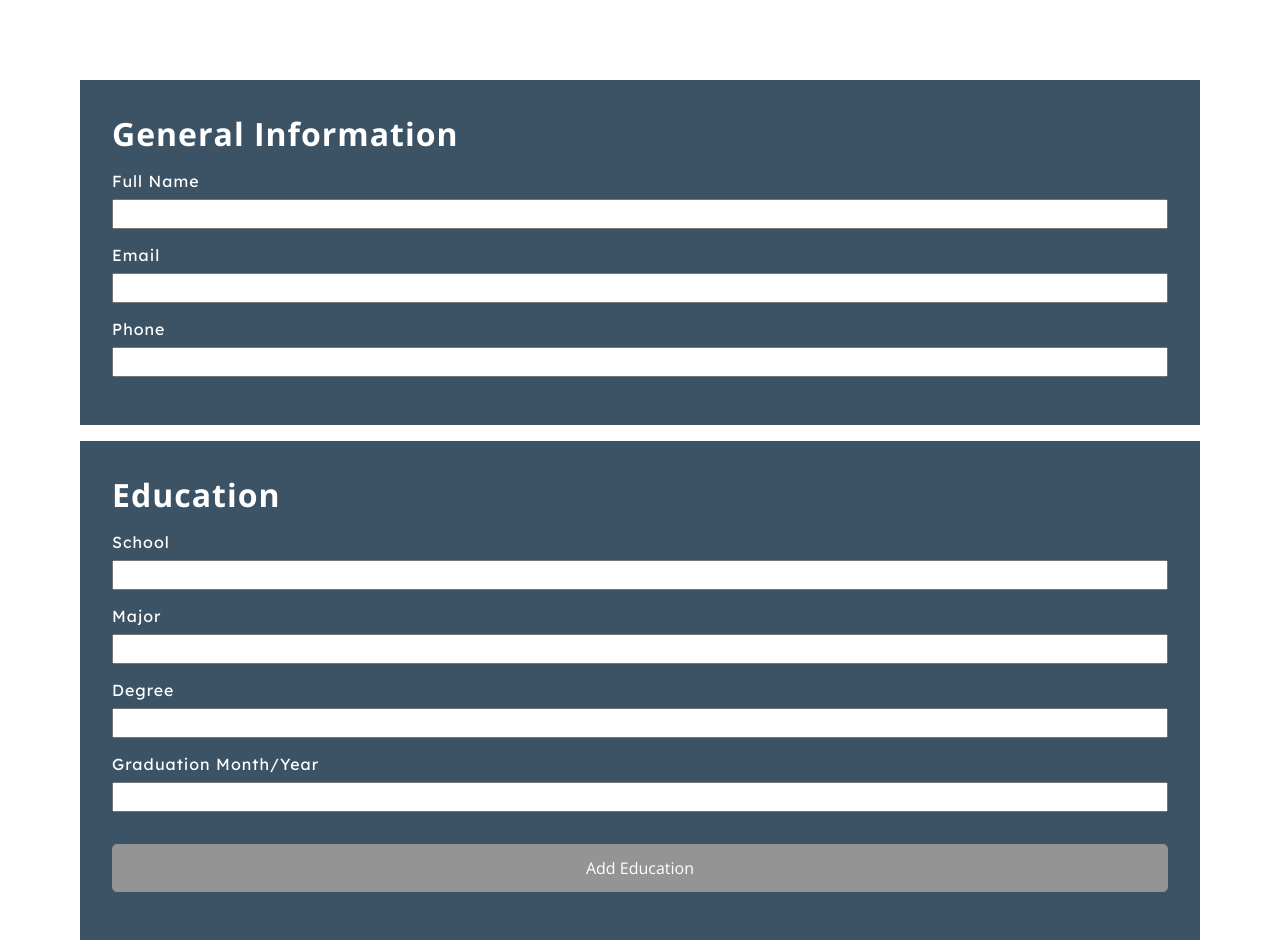
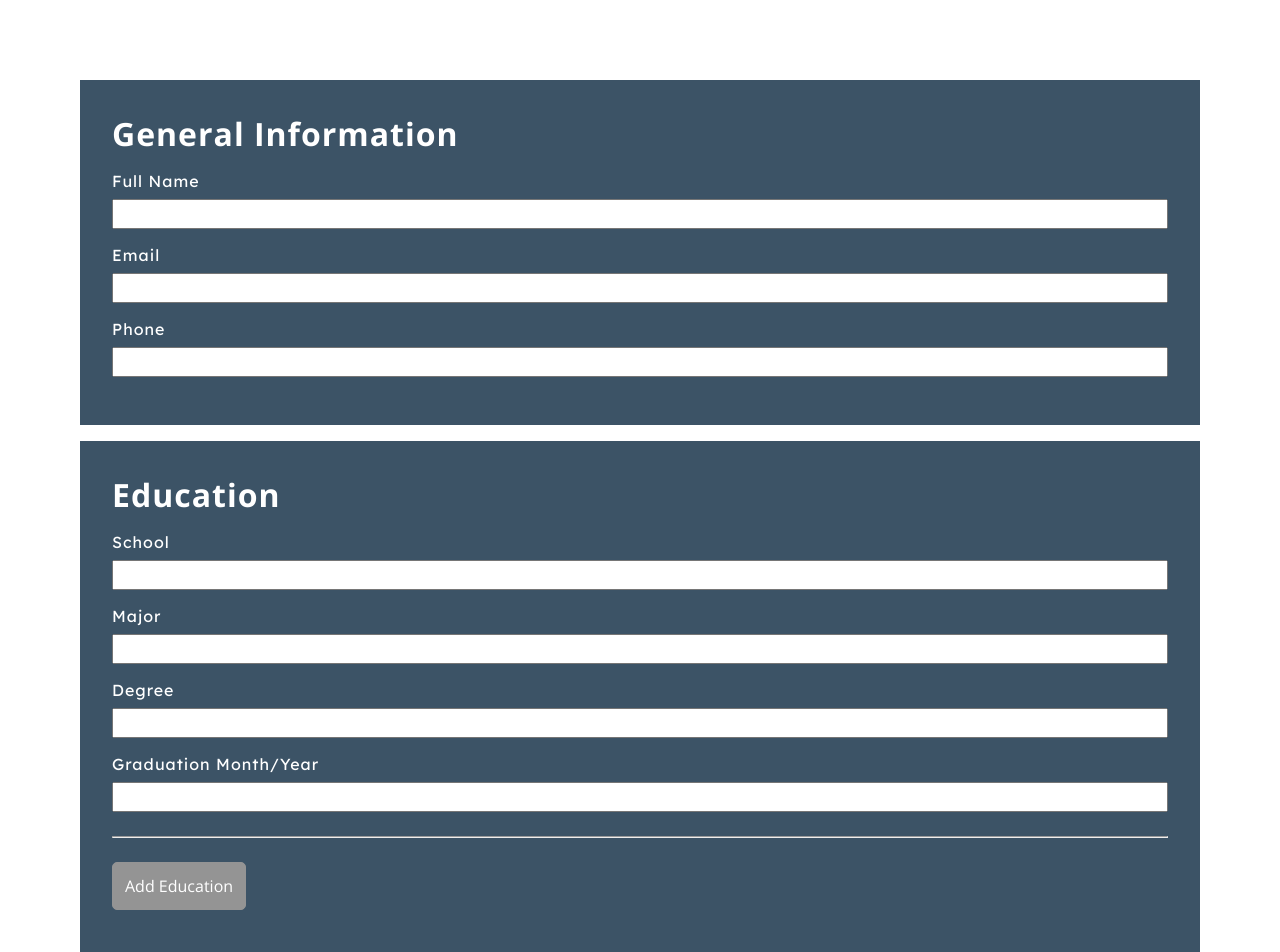
Before and after one commit to DevKarenC/react-cv-project, a React (Create React App) app: page / in a window 1280 px wide. Shown: the top 952 px of the page. Built offline with nearby package versions, Linux system fonts and the light colour scheme.

Commit message:
Separate Education Form into another component

```diff
--- a/src/components/Education.jsx
+++ b/src/components/Education.jsx
@@ -1,30 +1,21 @@
 import React from "react";
+import EducationForm from "./EducationForm";
 
 class Education extends React.Component {
   constructor(props) {
     super(props);
     this.state = {
-      school: "",
-      major: "",
-      degree: "",
-      graduationDate: "",
+      educationList: [<EducationForm isSubmitted={this.props.isSubmitted} />],
     };
   }
 
-  handleSchoolChange = (e) => {
-    this.setState({ school: e.target.value });
-  };
-
-  handleMajorChange = (e) => {
-    this.setState({ major: e.target.value });
-  };
-
-  handleDegreeChange = (e) => {
-    this.setState({ degree: e.target.value });
-  };
-
-  handleGraduationDateChange = (e) => {
-    this.setState({ graduationDate: e.target.value });
+  handleNewEducationForm = (e) => {
+    this.setState((state) => {
+      const educationList = state.educationList.concat(
+        <EducationForm isSubmitted={this.props.isSubmitted} />
+      );
+      return { educationList };
+    });
   };
 
   render() {
@@ -33,46 +24,12 @@ class Education extends React.Component {
         <div className="heading">
           <h1>Education</h1>
         </div>
-        {this.props.isSubmitted ? (
-          <form>
-            <label>School</label>
-            <p>{this.state.school}</p>
-            <label>Major</label>
-            <p>{this.state.major}</p>
-            <label>Degree</label>
-            <p>{this.state.degree}</p>
-            <label>Graduation Month/Year</label>
-            <p>{this.state.graduationDate}</p>
-          </form>
-        ) : (
-          <form className="edit-input">
-            <label>School</label>
-            <input
-              type="text"
-              value={this.state.school}
-              onChange={this.handleSchoolChange}
-            />
-            <label>Major</label>
-            <input
-              type="text"
-              value={this.state.major}
-              onChange={this.handleMajorChange}
-            />
-            <label>Degree</label>
-            <input
-              type="text"
-              value={this.state.degree}
-              onChange={this.handleDegreeChange}
-            />
-            <label>Graduation Month/Year</label>
-            <input
-              type="text"
-              value={this.state.graduationDate}
-              onChange={this.handleGraduationDateChange}
-            />
-            <button className="add-section">Add Education</button>
-          </form>
-        )}
+        {this.state.educationList.map((form) => (
+          <EducationForm isSubmitted={this.props.isSubmitted} />
+        ))}
+        <button className="add-section" onClick={this.handleNewEducationForm}>
+          Add Education
+        </button>
       </div>
     );
   }
--- /dev/null
+++ b/src/components/EducationForm.jsx
@@ -0,0 +1,78 @@
+import React from "react";
+
+class EducationForm extends React.Component {
+  constructor(props) {
+    super(props);
+    this.state = {
+      school: "",
+      major: "",
+      degree: "",
+      graduationDate: "",
+    };
+  }
+
+  handleSchoolChange = (e) => {
+    this.setState({ school: e.target.value });
+  };
+
+  handleMajorChange = (e) => {
+    this.setState({ major: e.target.value });
+  };
+
+  handleDegreeChange = (e) => {
+    this.setState({ degree: e.target.value });
+  };
+
+  handleGraduationDateChange = (e) => {
+    this.setState({ graduationDate: e.target.value });
+  };
+
+  render() {
+    return (
+      <React.Fragment>
+        {this.props.isSubmitted ? (
+          <React.Fragment>
+            <label>School</label>
+            <p>{this.state.school}</p>
+            <label>Major</label>
+            <p>{this.state.major}</p>
+            <label>Degree</label>
+            <p>{this.state.degree}</p>
+            <label>Graduation Month/Year</label>
+            <p>{this.state.graduationDate}</p>
+          </React.Fragment>
+        ) : (
+          <div className="edit-input">
+            <label>School</label>
+            <input
+              type="text"
+              value={this.state.school}
+              onChange={this.handleSchoolChange}
+            />
+            <label>Major</label>
+            <input
+              type="text"
+              value={this.state.major}
+              onChange={this.handleMajorChange}
+            />
+            <label>Degree</label>
+            <input
+              type="text"
+              value={this.state.degree}
+              onChange={this.handleDegreeChange}
+            />
+            <label>Graduation Month/Year</label>
+            <input
+              type="text"
+              value={this.state.graduationDate}
+              onChange={this.handleGraduationDateChange}
+            />
+          </div>
+        )}
+        <hr />
+      </React.Fragment>
+    );
+  }
+}
+
+export default EducationForm;
--- a/src/components/Experience.jsx
+++ b/src/components/Experience.jsx
@@ -34,7 +34,7 @@ class Experience extends React.Component {
           <h1>Experience</h1>
         </div>
         {this.props.isSubmitted ? (
-          <form>
+          <div>
             <label>Company Name</label>
             <p>{this.state.companyName}</p>
             <label>Position Title</label>
@@ -43,9 +43,9 @@ class Experience extends React.Component {
             <p>{this.state.employmentDates}</p>
             <label>Responsibilities</label>
             <p>{this.state.responsibilities}</p>
-          </form>
+          </div>
         ) : (
-          <form className="edit-input">
+          <div className="edit-input">
             <label>Company Name</label>
             <input
               type="text"
@@ -71,7 +71,7 @@ class Experience extends React.Component {
               onChange={this.handleResponsibilitiesChange}
             />
             <button className="add-section">Add Experience</button>
-          </form>
+          </div>
         )}
       </div>
     );
--- a/src/components/General.jsx
+++ b/src/components/General.jsx
@@ -27,16 +27,16 @@ class General extends React.Component {
       <div className="section">
         <h1>General Information </h1>
         {this.props.isSubmitted ? (
-          <form>
+          <div>
             <label>Full Name</label>
             <p>{this.state.fullName}</p>
             <label>Email</label>
             <p>{this.state.email}</p>
             <label>Phone</label>
             <p>{this.state.phone}</p>
-          </form>
+          </div>
         ) : (
-          <form className="edit-input">
+          <div className="edit-input">
             <label>Full Name</label>
             <input
               type="text"
@@ -55,7 +55,7 @@ class General extends React.Component {
               value={this.state.phone}
               onChange={this.handlePhoneChange}
             />
-          </form>
+          </div>
         )}
       </div>
     );
--- a/src/styles/styles.css
+++ b/src/styles/styles.css
@@ -7,6 +7,10 @@ h1 {
   font-family: "Open Sans", sans-serif;
   letter-spacing: 1px;
   margin: 0 0 1rem 0;
+}
+
+button {
+  cursor: pointer;
 }
 
 label,
```
